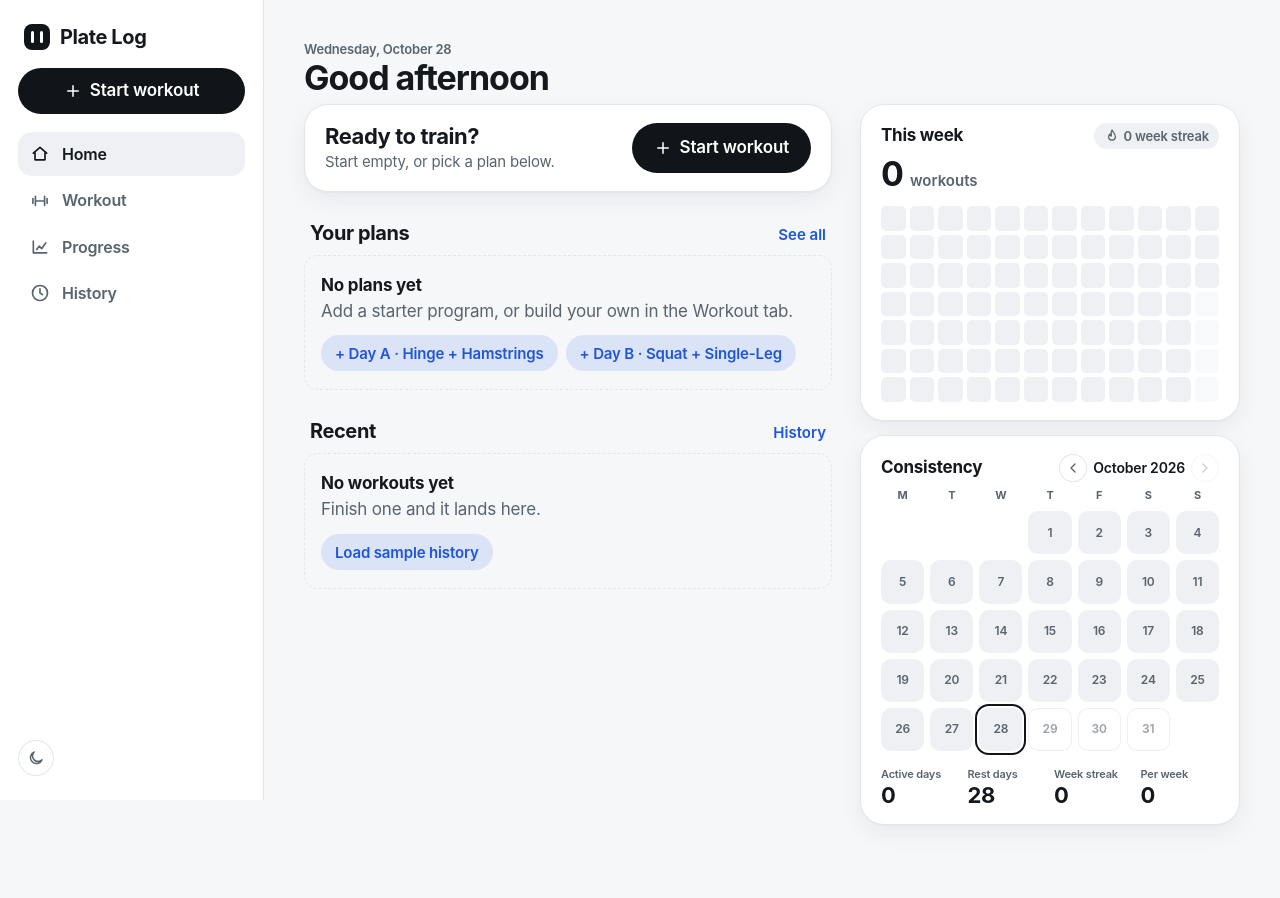
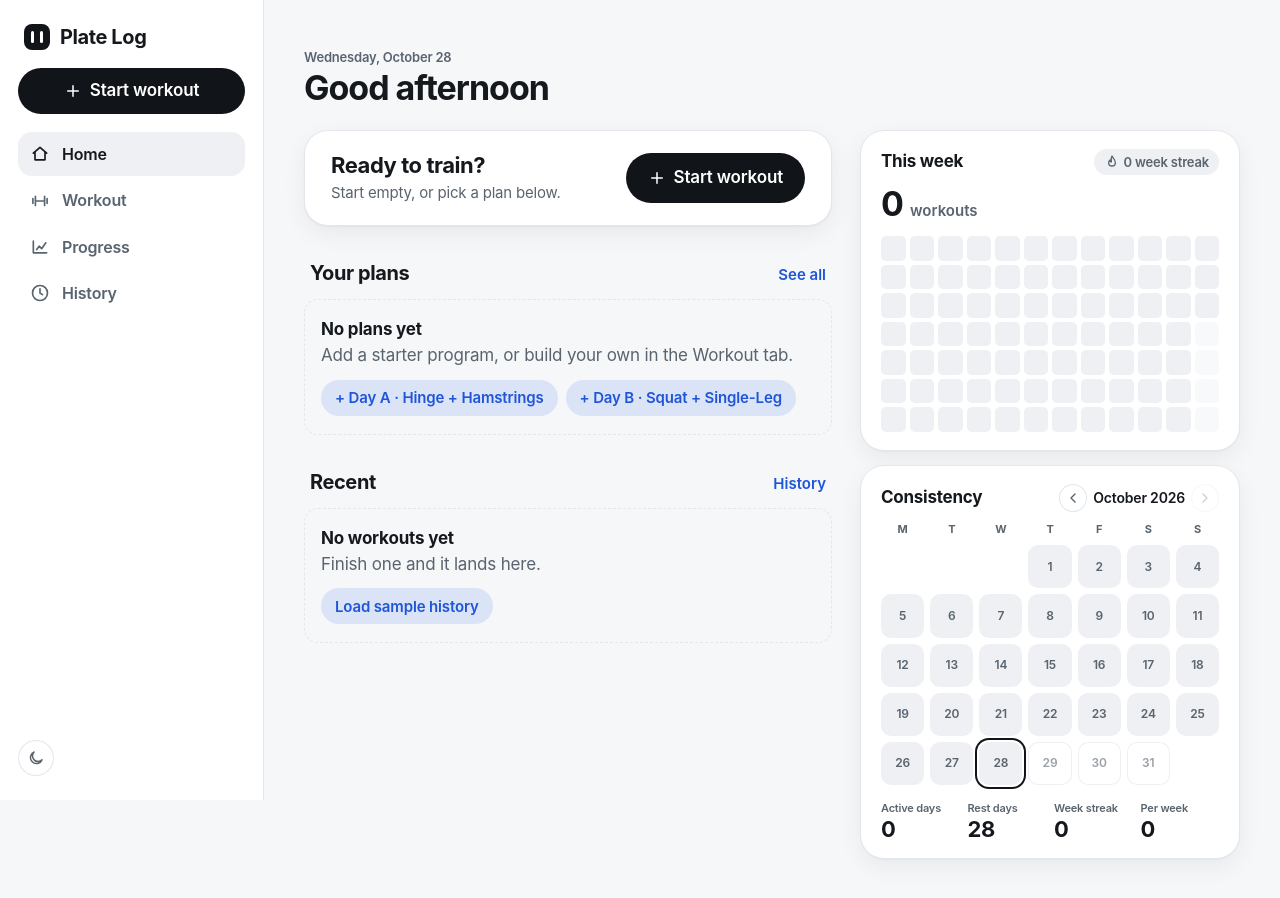
Before and after one commit to abeRodrz99/plate-log, a React (Vite) app: page / in a window 1280 px wide. Shown: the top 898 px of the page. Built offline with nearby package versions, Linux system fonts and the light colour scheme.

Commit message:
Spacing pass: header, hero and section rhythm on phone and desktop
Co-Authored-By: Claude Sonnet 5.5 <noreply@anthropic.com>
Claude-Session: https://claude.ai/code/session_011G3zsJsdynwdKGVPcD72xy

```diff
--- a/src/styles/layout.css
+++ b/src/styles/layout.css
@@ -127,3 +127,19 @@
   #app:not([data-tab=home]){max-width:820px}
   #app[data-tab=workout]:has(.tgrid){max-width:1180px}
 }
+
+/* spacing pass: give headers room, align hero content */
+.top{padding:16px 0 18px;align-items:flex-start}
+.top h1{margin-top:2px}
+.eyebrow{margin-bottom:4px}
+.hero{gap:18px;padding:22px}
+.hero .muted{margin-top:4px}
+.sect{margin:34px 0 12px}
+.card-h{margin-bottom:10px}
+.home-rail{margin-top:0}
+@media (min-width:960px){
+  .top{padding:36px 0 24px}
+  .home-rail{padding-top:0}
+  .hero{padding:22px 26px}
+  .sect{margin:36px 0 14px}
+}
```
